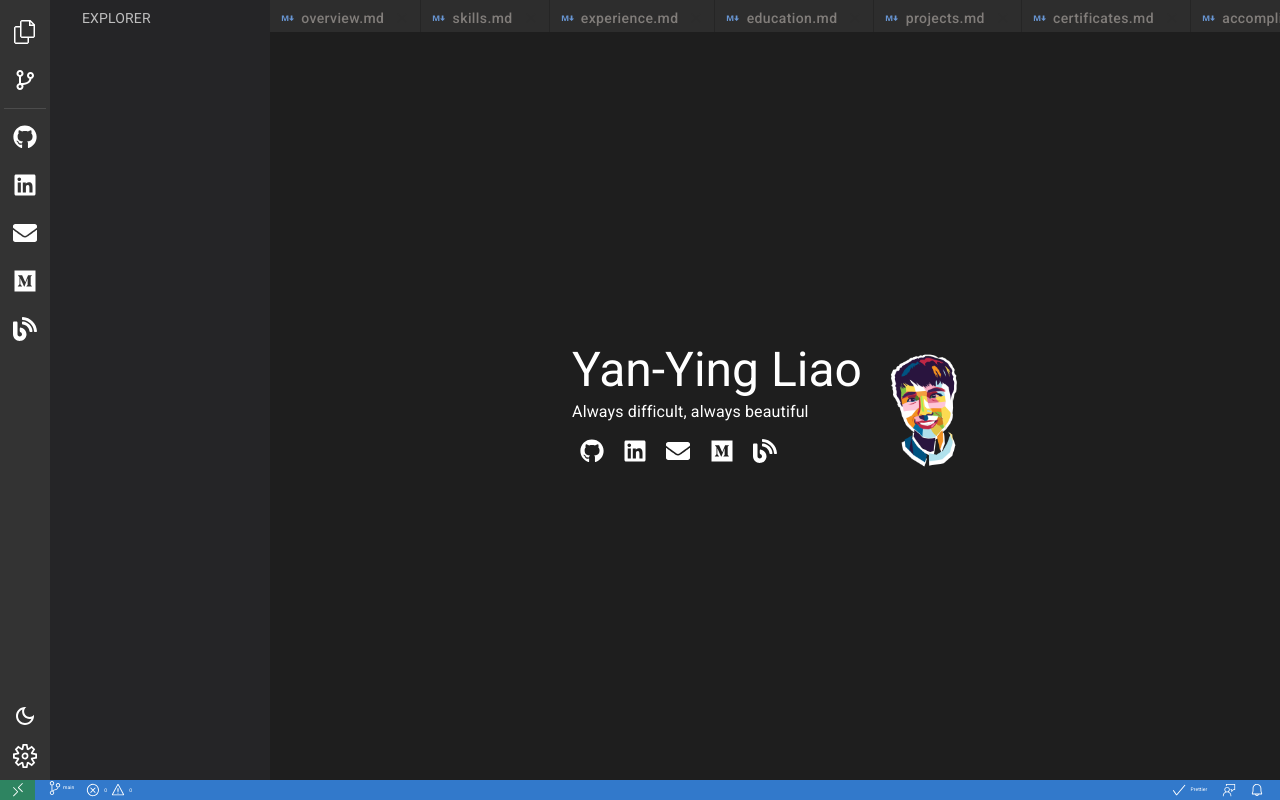
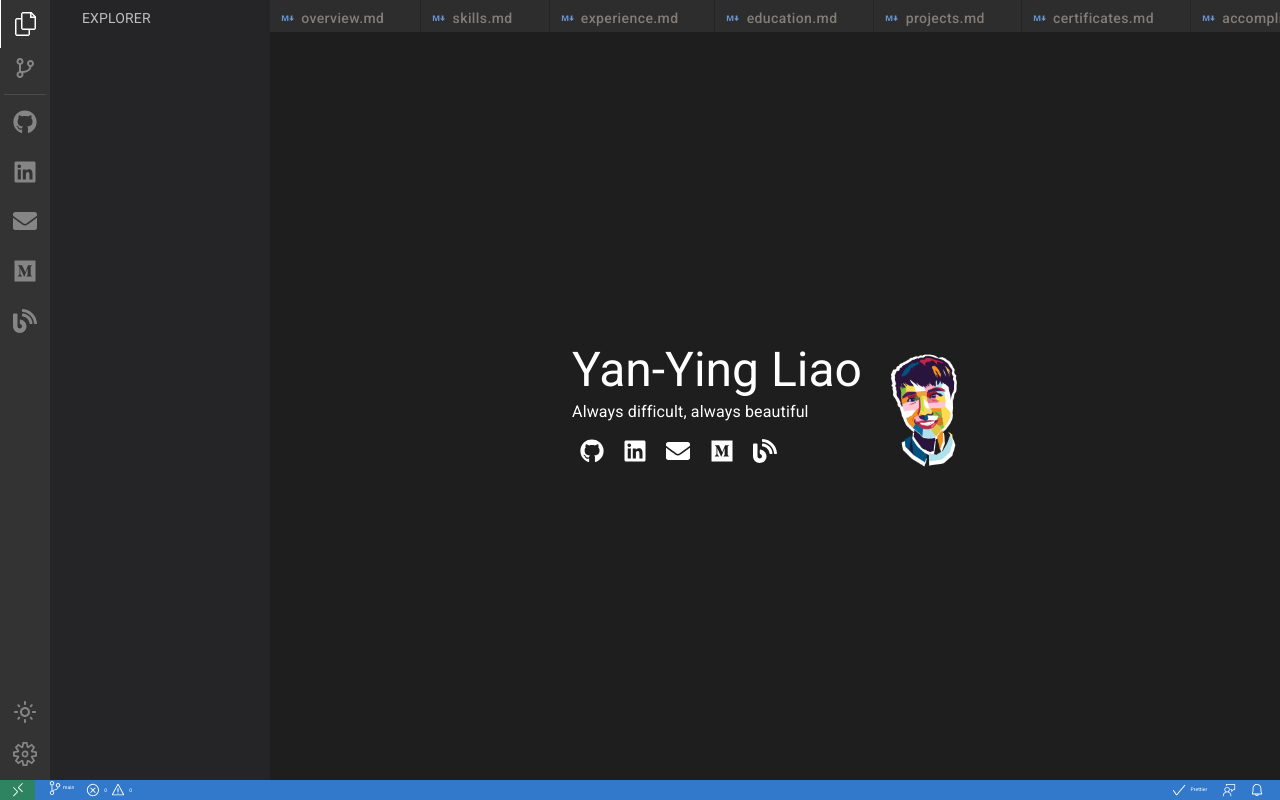
Before and after one commit to noworneverev/react-vscode-portfolio, a React (Create React App) app: page / in a window 1280 px wide. Built offline with nearby package versions, Linux system fonts and the light colour scheme.

Commit message:
modify sidebar's hovering effect to make it look more like vscode

```diff
--- a/src/app/layout/Sidebar.tsx
+++ b/src/app/layout/Sidebar.tsx
@@ -24,7 +24,6 @@ export default function Sidebar({
     <Box
       sx={{
         height: `calc(100vh - 20px)`,
-        pt: 1,
         backgroundColor: darkMode ? "#333333" : "#2c2c2c",
       }}
       justifyContent="space-between"
@@ -41,23 +40,29 @@ export default function Sidebar({
         flexDirection="column"
       >
         <Box
-          sx={{ flexGrow: 0, m: 0.5 }}
+          sx={{
+            borderLeft: expanded ? "solid 0.12em white" : "none",
+            cursor: "pointer",
+          }}
+          onClick={() => setExpanded(!expanded)}
+        >
+          <Box
+            sx={{
+              flexGrow: 0,
+              my: 1.5,
+              color: expanded ? "white" : "#858585",
+              fontSize: 24,
+
+              "&:hover": {
+                color: "white",
+              },
+            }}
             display="flex"
             justifyContent="center"
           >
-          <IconButton
-            onClick={() => setExpanded(!expanded)}
-            sx={{ color: "white" }}
-          >
             <VscFiles />
-          </IconButton>
           </Box>
-
-        <Box
-          sx={{ flexGrow: 0, m: 0.5 }}
-          display="flex"
-          justifyContent="center"
-        >
+        </Box>
         <Tooltip title="Source of this project" arrow placement="right">
           <Link
             target="_blank"
@@ -65,33 +70,54 @@ export default function Sidebar({
             underline="none"
             color="inherit"
           >
-              <IconButton sx={{ color: "white" }}>
+            <Box
+              sx={{
+                flexGrow: 0,
+                cursor: "pointer",
+                color: "#858585",
+                fontSize: 24,
+                "&:hover": {
+                  color: "white",
+                },
+              }}
+              display="flex"
+              justifyContent="center"
+            >
+              <Box mt={0.7}>
                 <BiGitBranch />
-              </IconButton>
+              </Box>
+            </Box>
           </Link>
         </Tooltip>
-        </Box>
 
         <Divider sx={{ m: 0.5 }} />
 
         {links.map((link) => (
-          <Box
-            key={link.index}
-            sx={{ flexGrow: 0, m: 0.5 }}
-            display="flex"
-            justifyContent="center"
-          >
-            <Tooltip title={link.title} arrow placement="right">
+          <Tooltip title={link.title} arrow placement="right" key={link.index}>
             <Link
               target="_blank"
               href={link.href}
               underline="none"
               color="inherit"
             >
-                <IconButton sx={{ color: "white" }}>{link.icon}</IconButton>
+              <Box
+                sx={{
+                  flexGrow: 0,
+                  m: 0.5,
+                  color: "#858585",
+                  fontSize: 24,
+                  "&:hover": {
+                    color: "white",
+                  },
+                  cursor: "pointer",
+                }}
+                display="flex"
+                justifyContent="center"
+              >
+                <Box mt={0.7}>{link.icon}</Box>
+              </Box>
             </Link>
           </Tooltip>
-          </Box>
         ))}
       </Box>
 
@@ -101,33 +127,52 @@ export default function Sidebar({
         justifyContent="center"
         flexDirection="column"
       >
-        <Box sx={{ flexGrow: 0 }} display="flex" justifyContent="center">
-          {darkMode ? (
-            <Tooltip title="Turn on the light" placement="right" arrow>
-              <IconButton
+        <Tooltip
+          title={darkMode ? "Turn on the light" : "Turn off the light"}
+          placement="right"
+          arrow
+        >
+          <Box
+            sx={{
+              flexGrow: 0,
+              fontSize: 24,
+              color: "#858585",
+              cursor: "pointer",
+              "&:hover": {
+                color: "white",
+              },
+            }}
+            display="flex"
+            justifyContent="center"
             onClick={handleThemeChange}
-                color="inherit"
-                sx={{ color: "white" }}
           >
+            {!darkMode ? (
+              <Box>
                 <DarkModeOutlinedIcon />
-              </IconButton>
-            </Tooltip>
+              </Box>
             ) : (
-            <Tooltip title="Turn off the light" placement="right" arrow>
-              <IconButton
-                onClick={handleThemeChange}
-                color="inherit"
-                sx={{ color: "white" }}
-              >
+              <Box>
                 <LightModeOutlinedIcon />
-              </IconButton>
-            </Tooltip>
+              </Box>
             )}
           </Box>
-        <Box sx={{ flexGrow: 0 }} display="flex" justifyContent="center">
-          <IconButton sx={{ color: "white" }}>
+        </Tooltip>
+        <Box
+          sx={{
+            flexGrow: 0,
+            fontSize: 24,
+            color: "#858585",
+            cursor: "pointer",
+            "&:hover": {
+              color: "white",
+            },
+          }}
+          display="flex"
+          justifyContent="center"
+        >
+          <Box mt={0.7}>
             <VscSettingsGear />
-          </IconButton>
+          </Box>
         </Box>
       </Box>
     </Box>
```
Lines whose indentation alone changed are shown as unchanged.
